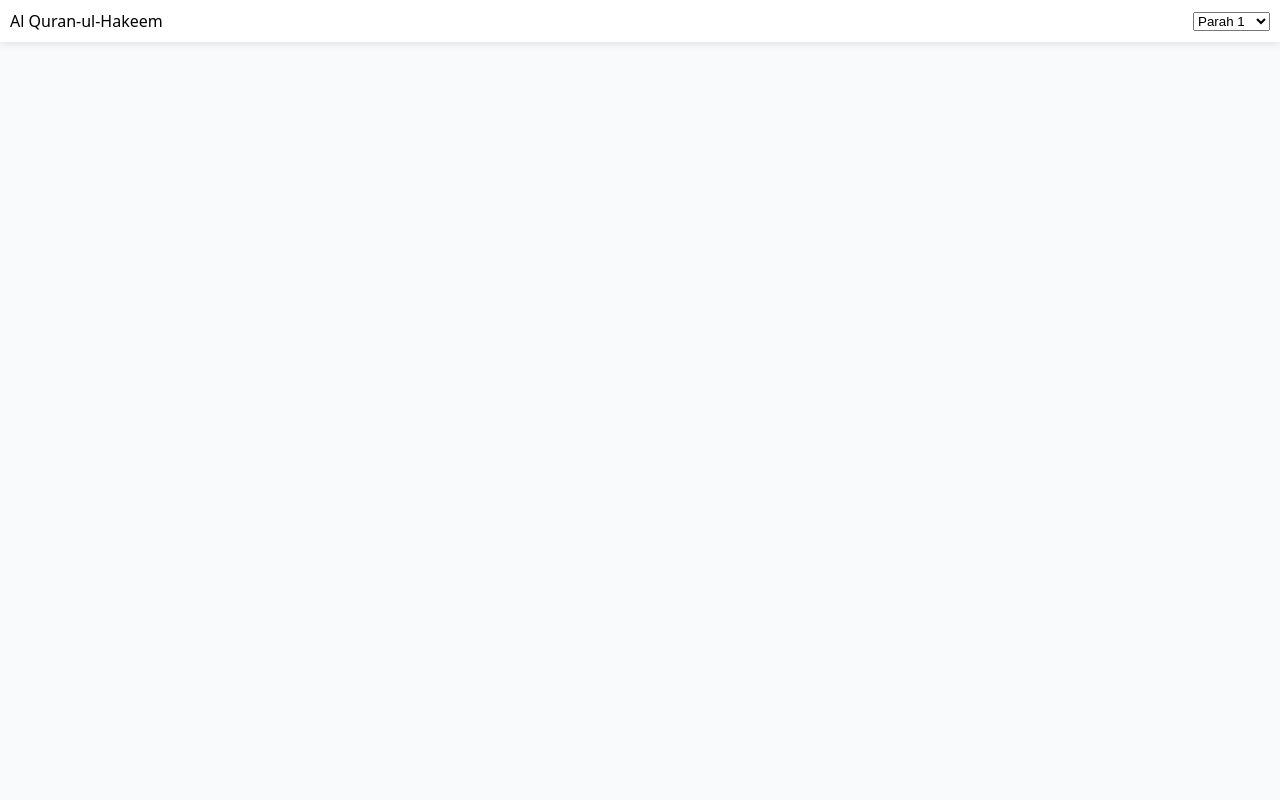
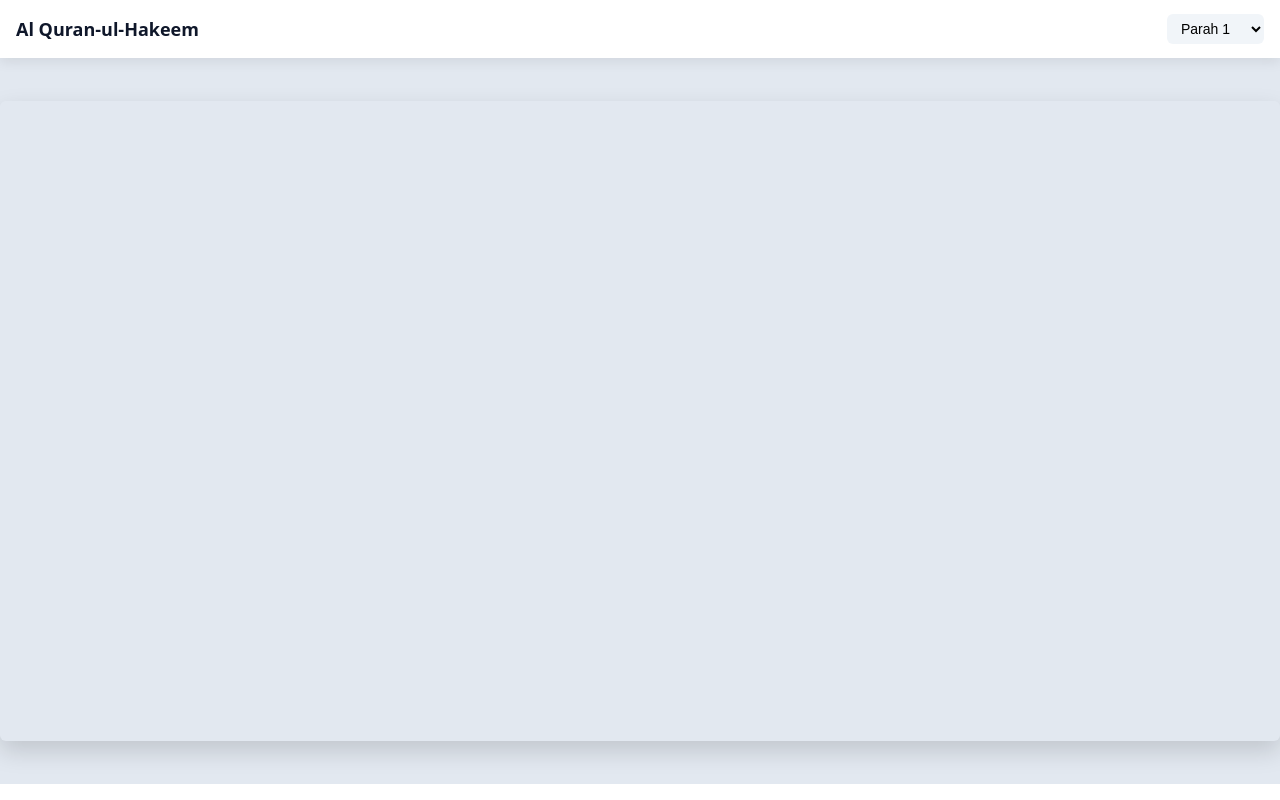
Before and after one commit to musaiyabmumtazkhan/alquranulhakeem, a plain HTML site: page index.html in a window 1280 px wide. Drawn offline with Linux system fonts and the light colour scheme; a script that the page names is missing.

Commit message:
Update style.css

```diff
--- a/style.css
+++ b/style.css
@@ -1,47 +1,99 @@
 body{
+
 margin:0;
 font-family:system-ui;
+
 background:#f8fafc;
+
 display:flex;
 flex-direction:column;
+
 height:100vh;
-}
 
-.dark{
-background:#020617;
-color:white;
 }
 
 header{
+
 display:flex;
-gap:10px;
+
 justify-content:space-between;
+
 align-items:center;
-padding:10px;
+
+padding:14px 16px;
+
 background:white;
-box-shadow:0 2px 8px rgba(0,0,0,.1);
+
+box-shadow:0 4px 12px rgba(0,0,0,0.08);
+
+z-index:10;
+
 }
 
-.dark header{
-background:#020617;
+.logo{
+
+font-size:18px;
+
+font-weight:600;
+
+color:#0f172a;
+
+}
+
+select{
+
+border:none;
+
+padding:6px 10px;
+
+border-radius:6px;
+
+background:#f1f5f9;
+
+font-size:14px;
+
 }
 
 #viewer{
+
 flex:1;
+
 display:flex;
+
 justify-content:center;
+
 align-items:center;
+
+background:#e2e8f0;
+
 overflow:hidden;
+
 }
 
 canvas{
-max-width:100%;
-max-height:100%;
-transition:transform .35s ease;
+
+width:100%;
+
+height:auto;
+
+border-radius:6px;
+
+box-shadow:0 10px 25px rgba(0,0,0,0.15);
+
+transition:transform .25s ease;
+
 }
 
 #page{
+
 text-align:center;
-padding:10px;
-font-size:14px;
+
+padding:8px;
+
+font-size:13px;
+
+color:#475569;
+
+background:white;
+
 }
```
